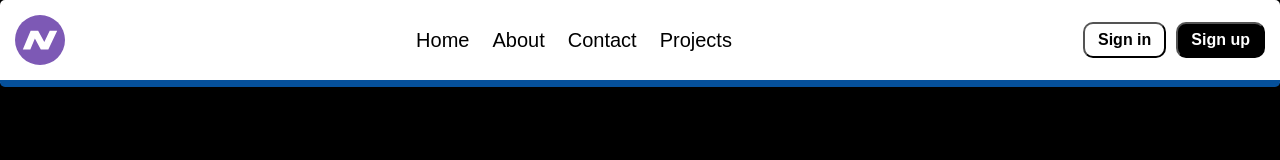
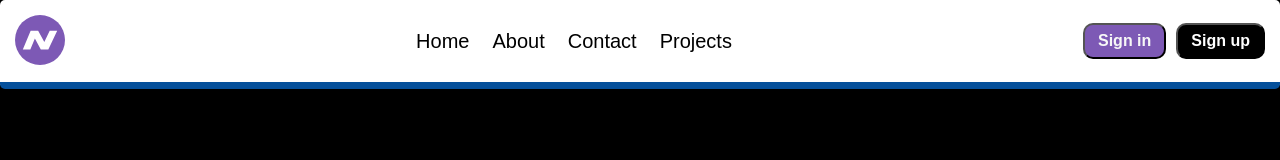
Before and after one commit to Fikre-Mamo/HTML-CSS, a website built with Vite: page Navbar/nav-1/index.html in a window 1280 px wide. In both pictures the pointer is over the button "Sign in". Built offline with nearby package versions, Linux system fonts and the light colour scheme.

Commit message:
Wrap logo image in anchor tag and update button hover styles to match the logo color

```diff
--- a/Navbar/nav-1/index.html
+++ b/Navbar/nav-1/index.html
@@ -14,7 +14,7 @@
       <!-- Header section with logo, navigation, and buttons -->
       <header class="header">
         <!-- Logo image -->
-        <img class="logo" src="src/assets/nav.svg" alt="Logo" />
+        <a href="#"><img class="logo" src="src/assets/nav.svg" alt="Logo"/></a>
         <!-- Navigation menu -->
         <nav class="navbar">
           <ul class="navbar-list">
--- a/Navbar/nav-1/src/style.css
+++ b/Navbar/nav-1/src/style.css
@@ -22,6 +22,7 @@ body {
 .logo {
     width: 5rem;
     height: 5rem;
+    cursor: pointer;
 }
 
 /* Header container - flexbox layout */
@@ -71,12 +72,13 @@ body {
     background-color: rgb(0, 0, 0);
     border-radius: 1rem;
     transition: all 0.3s ease;
+    cursor: pointer;
 }
 
 /* Button hover effect */
 .btn:hover {
-    color: #000000;
+    color: #f7f7f7;
     font-weight: 700;
     font-size: 1.6rem;
-    background-color: rgb(255, 255, 255);
+    background-color: rgb(125, 89, 181);
 }
```
